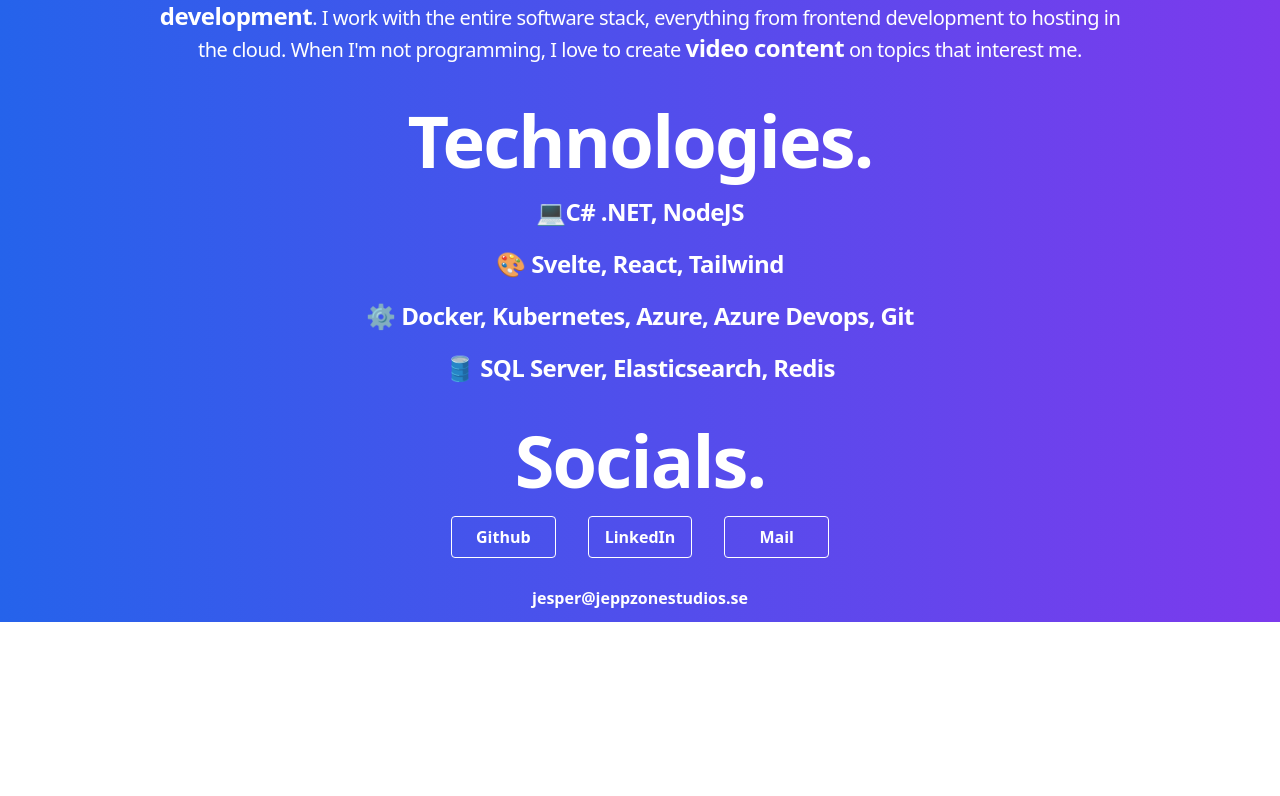
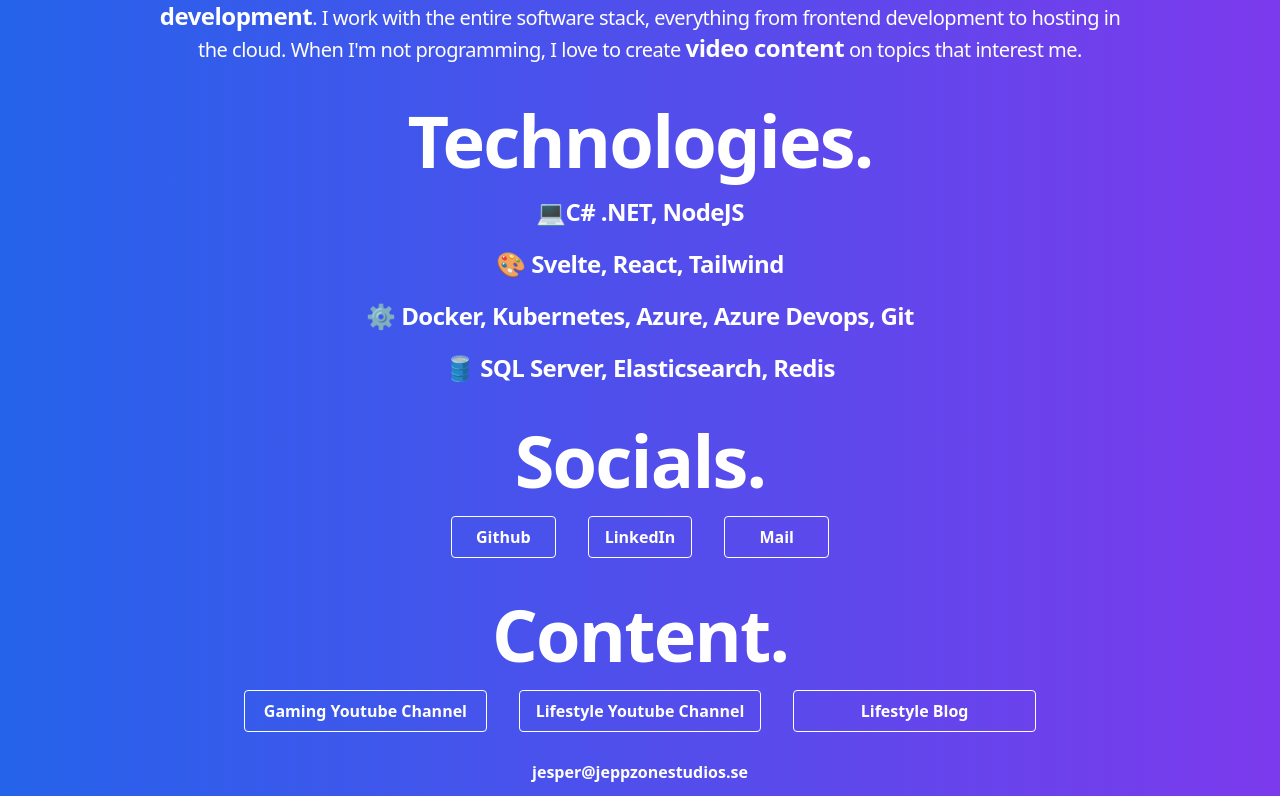
Before and after one commit to jeppzone/jeppzonestudios.se, a SvelteKit app: page / in a window 1280 px wide. Shown: the part 583-1379 px from the top of the page. Before the commit the page ends 1205 px from the top, so only its background shows below. Built offline with nearby package versions, Linux system fonts and the light colour scheme; a web font is replaced by a local one.

Commit message:
Add content section

```diff
--- a/src/routes/+page.svelte
+++ b/src/routes/+page.svelte
@@ -73,20 +73,25 @@
 			class="bg-transparent text-white font-semibold hover:text-white py-2 px-4 border border-white rounded"
 			>Child Height Calculator</a
 		>
-	</div>
+	</div> -->
 	<h1 class="md:text-7xl sm:text-5xl xs:text-5xl text-center tracking-tight font-bold pt-10">
 		Content.
 	</h1>
-	<div class="grid sm:grid-cols-2 xs:grid-cols-1 pt-5 sm:gap-8 xs:gap-4 text-center">
+	<div class="grid sm:grid-cols-3 xs:grid-cols-1 pt-5 sm:gap-8 xs:gap-4 text-center">
 		<a
 			href="https://www.youtube.com/@jeppzonegaming"
 			class="bg-transparent text-white font-semibold hover:text-white py-2 px-4 border border-white rounded"
-			>My Gaming Youtube Channel</a
+			>Gaming Youtube Channel</a
 		>
 		<a
 			href="https://www.youtube.com/@jeppzonelifestyle"
 			class="bg-transparent text-white font-semibold hover:text-white py-2 px-4 border border-white rounded"
-			>My Lifestyle Youtube Channel</a
+			>Lifestyle Youtube Channel</a
 		>
-	</div> -->
+		<a
+			href="https://www.jeppzonelifestyle.com"
+			class="bg-transparent text-white font-semibold hover:text-white py-2 px-4 border border-white rounded"
+			>Lifestyle Blog</a
+		>
+	</div>
 </section>
```
